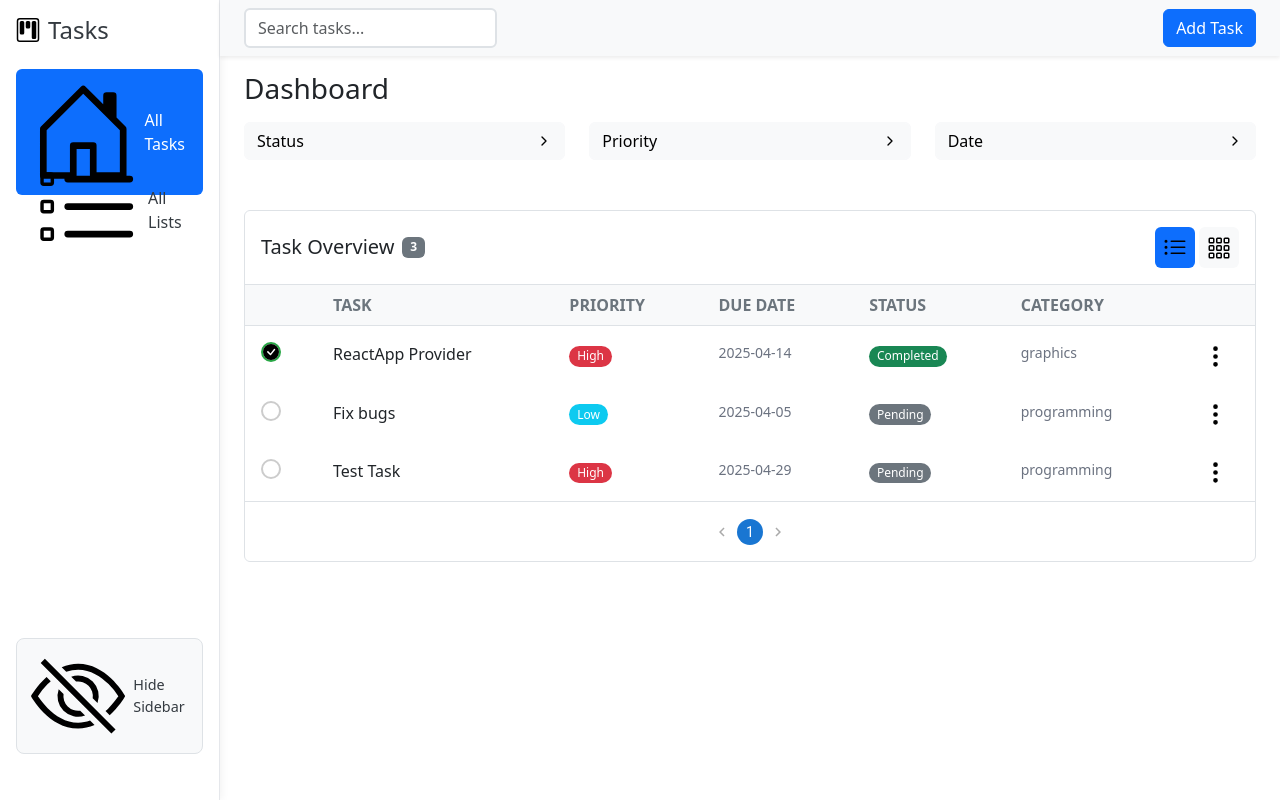
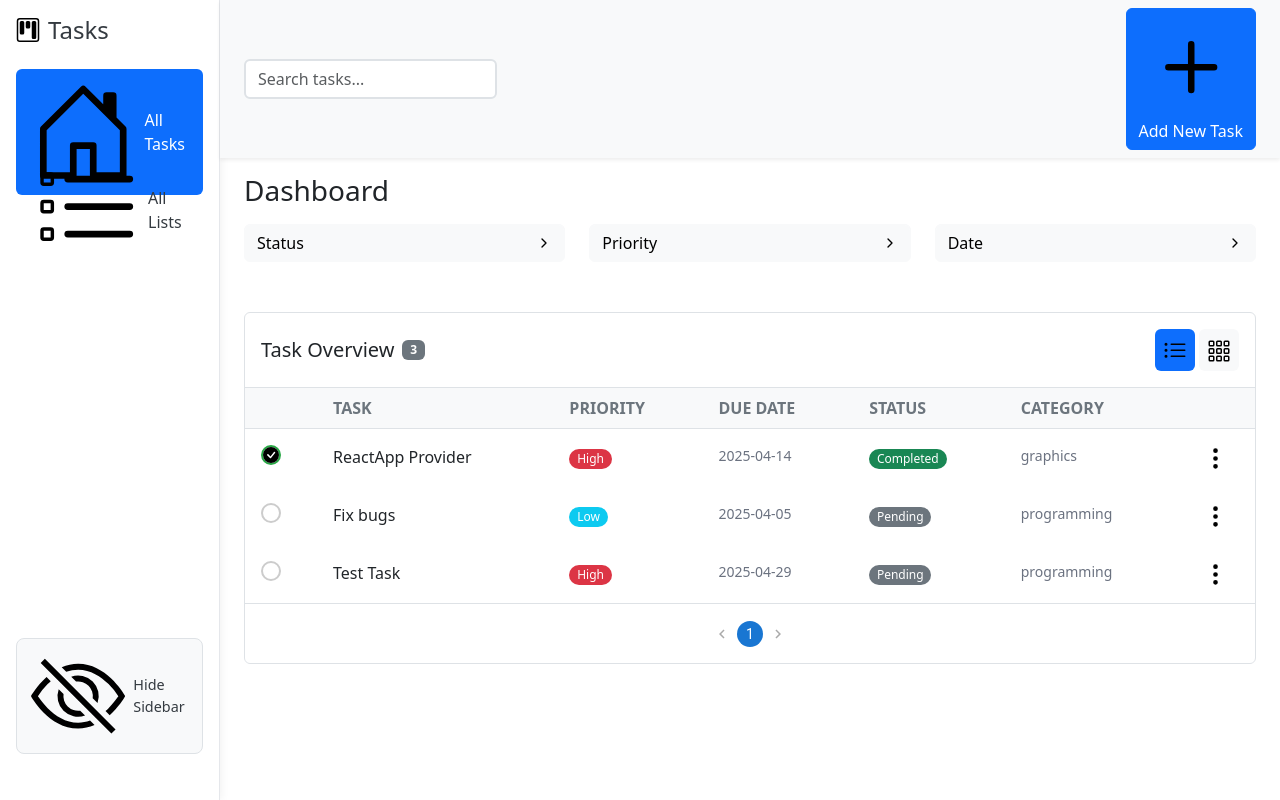
Before and after one commit to zeyadwaled25/Task-Management-System, a React (Vite) app: page / in a window 1280 px wide. Built offline with nearby package versions, Linux system fonts and the light colour scheme; data requests are answered from the project's data file.

Commit message:
Enhance Navbar with icon for 'Add New Task' button and update placeholder styling; add pointer cursor for SVG elements in Table component

```diff
--- a/src/components/Navbar/navBar.jsx
+++ b/src/components/Navbar/navBar.jsx
@@ -2,7 +2,7 @@
 import React, { useState } from "react";
 import { useModal } from "../../context/ModalContext";
 import { useSearch } from "../../context/SearchContext";
-
+import { Plus } from "react-bootstrap-icons";
 const Navbar = () => {
   const { openModal } = useModal();
   const { setSearchQuery } = useSearch();
@@ -32,7 +32,7 @@ const Navbar = () => {
           />
           {searchValue && (
             <button
-              className="position-absolute top-50 end-0 translate-middle-y bg-transparent border-0 pe-2"
+              className="position-absolute top-50 end-0 translate-middle-y bg-transparent border-0 pe-2 "
               onClick={handleClearSearch}
               aria-label="Clear search"
             >
@@ -42,14 +42,15 @@ const Navbar = () => {
         </div>
         <button
           className="
-          btn btn-primary w-auto ms-2"
+          btn btn-primary"
           type="button"
           data-bs-toggle="modal"
           data-bs-target="#exampleModal"
           aria-label="Add Task"
           onClick={() => openModal("addTask")}
         >
-          Add Task
+          <Plus />
+          Add New Task
         </button>
       </div>
     </nav>
--- a/src/components/Table/Table.css
+++ b/src/components/Table/Table.css
@@ -237,3 +237,6 @@ mark {
 .grid-view .card:hover {
   background-color: #f8f9fa;
 }
+svg {
+  cursor: pointer;
+}
```
